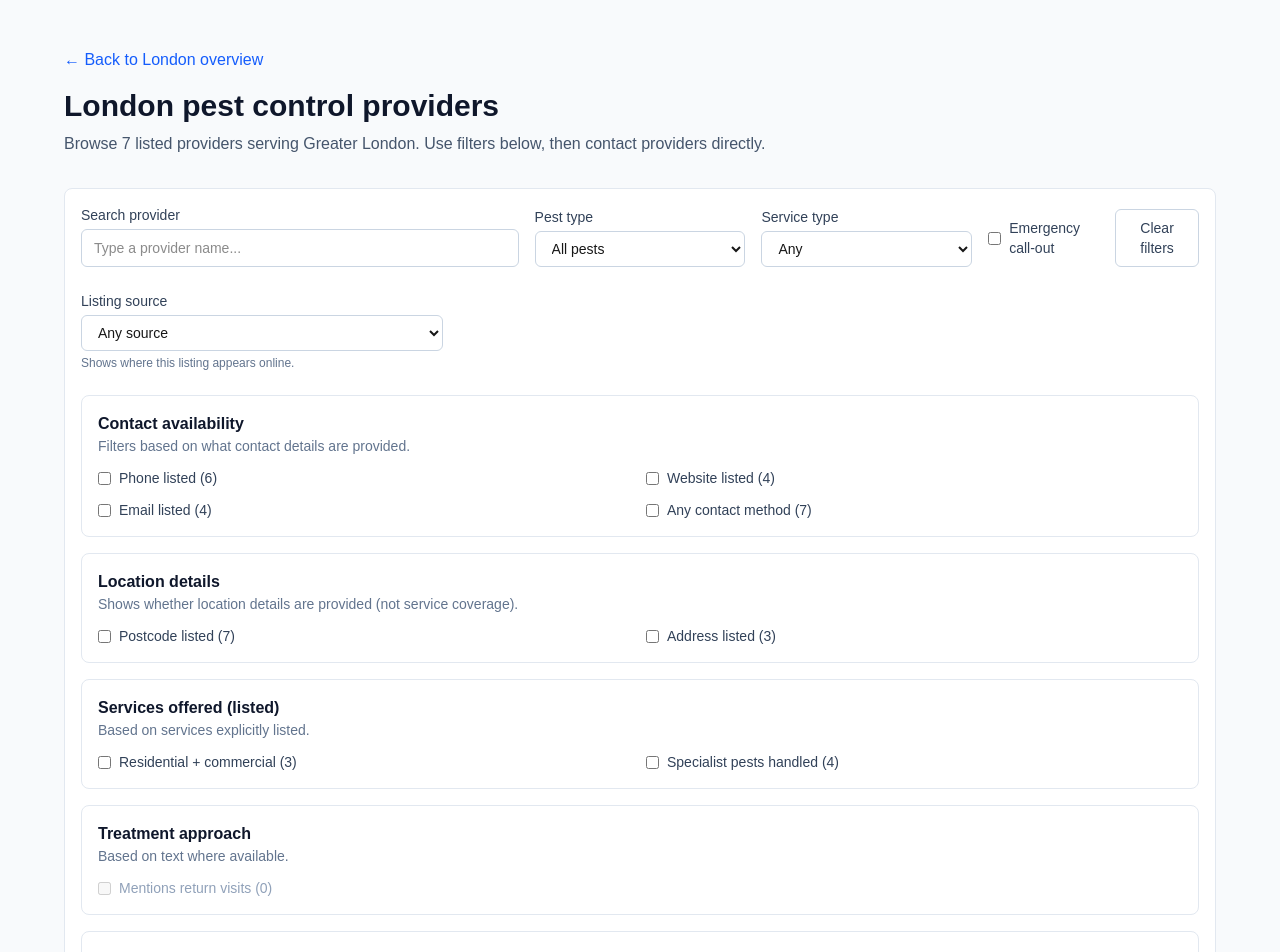
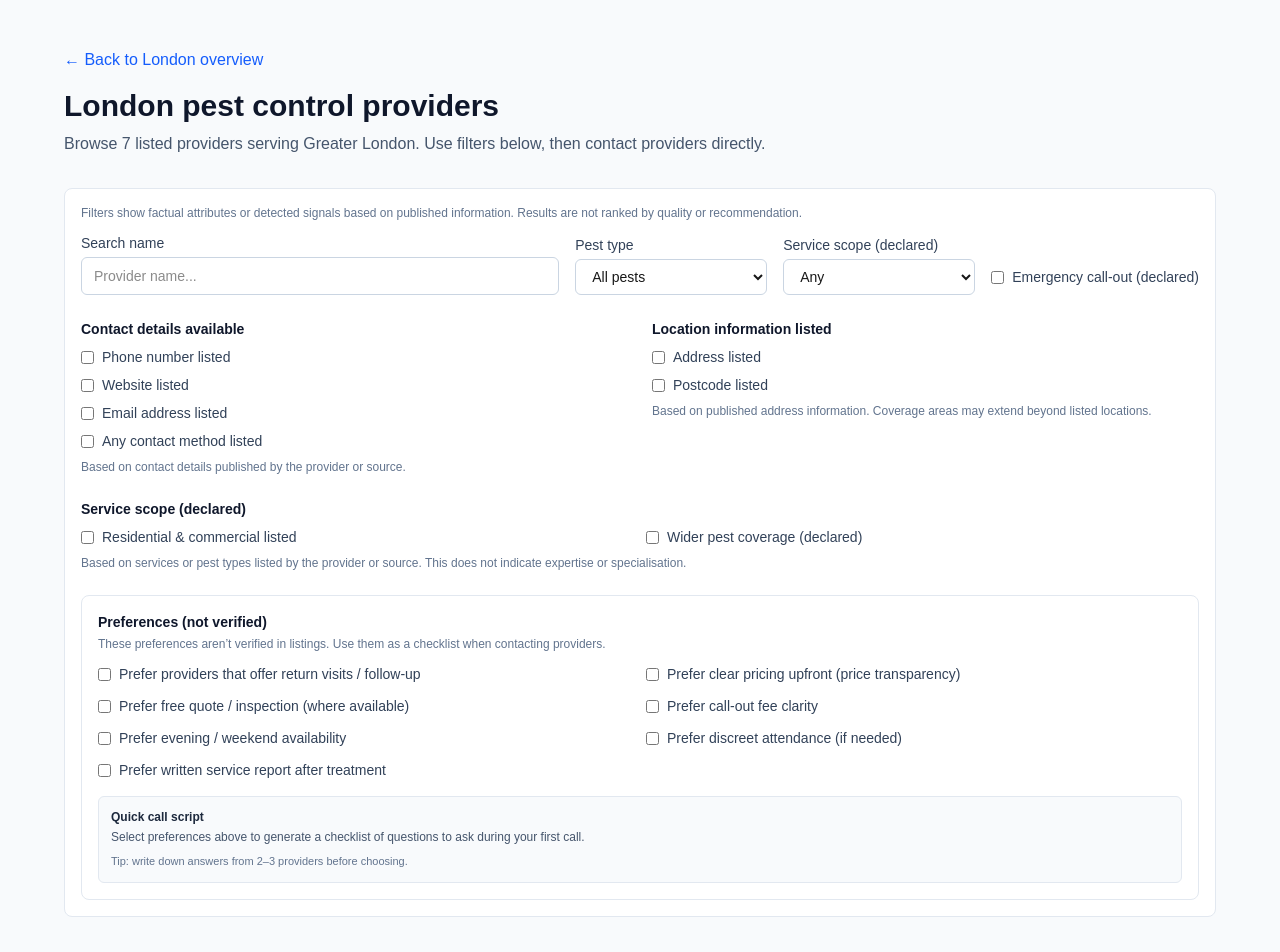
Before and after one commit to aarongeorghiades-hub/pestpro-index-london-v1, a Next.js app: page /london/pest-control in a window 1280 px wide. Shown: the top 952 px of the page. Built offline with nearby package versions, Linux system fonts and the light colour scheme.

Commit message:
Update FilterBar.tsx

```diff
--- a/components/FilterBar.tsx
+++ b/components/FilterBar.tsx
@@ -1,73 +1,152 @@
 'use client';
 
-import { useCallback, useMemo } from 'react';
 import { useRouter, useSearchParams } from 'next/navigation';
+import { useCallback, useMemo, useState } from 'react';
 
 type Counts = Record<string, number>;
 
-export default function FilterBar({ counts }: { counts: Counts }) {
+type Props = {
+  counts?: Counts;
+};
+
+function asBool(v: string | null): boolean {
+  return v === 'true';
+}
+
+export default function FilterBar({ counts = {} }: Props) {
   const router = useRouter();
   const searchParams = useSearchParams();
-
-  const get = (k: string) => searchParams.get(k) || '';
 
   const createQueryString = useCallback(
     (name: string, value: string) => {
       const params = new URLSearchParams(searchParams.toString());
-      if (value) params.set(name, value);
-      else params.delete(name);
+      if (value) {
+        params.set(name, value);
+      } else {
+        params.delete(name);
+      }
       return params.toString();
     },
     [searchParams]
   );
 
-  const setParam = (name: string, value: string) => {
-    router.push(`?${createQueryString(name, value)}`, { scroll: false });
+  const handleFilterChange = (name: string, value: string) => {
+    const qs = createQueryString(name, value);
+    router.push(qs ? `?${qs}` : '?', { scroll: false });
   };
 
-  const toggleBool = (name: string, on: boolean) => {
-    setParam(name, on ? 'true' : '');
+  const handleToggle = (name: string, checked: boolean) => {
+    handleFilterChange(name, checked ? 'true' : '');
   };
 
   const clearAll = () => {
-    router.push(`/london/pest-control`, { scroll: false });
+    router.push('?', { scroll: false });
   };
 
-  const boolChecked = (name: string) => get(name) === 'true';
-  const hasCount = (name: string) => (counts?.[name] || 0) > 0;
+  // ---- Preferences (not verified) ----
+  const [prefs, setPrefs] = useState({
+    returnVisits: false,
+    priceTransparency: false,
+    freeQuote: false,
+    calloutFeeClarity: false,
+    eveningWeekend: false,
+    discreetService: false,
+    writtenReport: false,
+  });
 
-  const sourceOptions = useMemo(
-    () => [
-      { value: '', label: 'Any source' },
-      { value: 'BPCA', label: 'BPCA' },
-      { value: 'NPTA', label: 'NPTA' },
-      { value: 'COUNCIL', label: 'Council' },
-      { value: 'COMPANY_WEBSITE', label: 'Company website' },
-    ],
-    []
+  const togglePref = (key: keyof typeof prefs) =>
+    setPrefs((p) => ({ ...p, [key]: !p[key] }));
+
+  const selectedPrefQuestions = useMemo(() => {
+    const q: string[] = [];
+    if (prefs.returnVisits)
+      q.push(
+        'Do you offer return visits / follow-up re-treatments if activity continues? What are the terms?'
       );
+    if (prefs.priceTransparency)
+      q.push(
+        'Can you explain pricing clearly upfront (typical ranges, what affects cost, and what’s included)?'
+      );
+    if (prefs.freeQuote)
+      q.push(
+        'Do you offer a free quote or inspection? If not, what is the charge?'
+      );
+    if (prefs.calloutFeeClarity)
+      q.push('Is there a call-out fee, and is it deducted if I proceed?');
+    if (prefs.eveningWeekend)
+      q.push('Do you offer evening or weekend appointments, and are there surcharges?');
+    if (prefs.discreetService)
+      q.push('Can you attend discreetly (unbranded vehicle / minimal signage) if needed?');
+    if (prefs.writtenReport)
+      q.push('Do you provide a written service report / treatment notes after the visit?');
+    return q;
+  }, [prefs]);
+
+  // Current values from URL
+  const q = searchParams.get('q') || '';
+  const pest = searchParams.get('pest') || '';
+  const type = searchParams.get('type') || '';
+  const emergency = asBool(searchParams.get('emergency'));
+
+  const has_phone = asBool(searchParams.get('has_phone'));
+  const has_website = asBool(searchParams.get('has_website'));
+  const has_email = asBool(searchParams.get('has_email'));
+  const has_any_contact = asBool(searchParams.get('has_any_contact'));
+
+  const has_postcode = asBool(searchParams.get('has_postcode'));
+  const has_address = asBool(searchParams.get('has_address'));
+
+  const both_services = asBool(searchParams.get('both_services'));
+  const specialist_pests = asBool(searchParams.get('specialist_pests'));
+
+  const anyActive =
+    Boolean(q || pest || type) ||
+    emergency ||
+    has_phone ||
+    has_website ||
+    has_email ||
+    has_any_contact ||
+    has_postcode ||
+    has_address ||
+    both_services ||
+    specialist_pests;
+
+  const isDisabled = (key: string) => {
+    const c = counts?.[key] ?? 0;
+    // If no providers have this signal, disable the checkbox (still shows label)
+    return c === 0;
+  };
 
   return (
-    <div className="bg-white p-4 rounded-lg border border-slate-200 mb-8 space-y-6">
-      {/* Top spine */}
-      <div className="grid grid-cols-1 md:grid-cols-5 gap-4 items-end">
-        <div className="md:col-span-2">
-          <label className="block text-sm font-medium text-slate-700 mb-1">Search provider</label>
+    <div className="bg-white p-4 rounded-lg border border-slate-200 mb-8">
+      {/* Helper copy */}
+      <p className="text-xs text-slate-500 mb-3">
+        Filters show factual attributes or detected signals based on published information. Results are not ranked by quality or recommendation.
+      </p>
+
+      {/* Top row: primary filters */}
+      <div className="space-y-4 md:space-y-0 md:flex md:gap-4 items-end">
+        <div className="flex-1">
+          <label className="block text-sm font-medium text-slate-700 mb-1">
+            Search name
+          </label>
           <input
             type="text"
-            placeholder="Type a provider name..."
+            placeholder="Provider name..."
             className="w-full px-3 py-2 border border-slate-300 rounded-md text-sm"
-            defaultValue={get('q')}
-            onChange={(e) => setParam('q', e.target.value)}
+            onChange={(e) => handleFilterChange('q', e.target.value)}
+            defaultValue={q}
           />
         </div>
 
-        <div>
-          <label className="block text-sm font-medium text-slate-700 mb-1">Pest type</label>
+        <div className="w-full md:w-48">
+          <label className="block text-sm font-medium text-slate-700 mb-1">
+            Pest type
+          </label>
           <select
             className="w-full px-3 py-2 border border-slate-300 rounded-md text-sm"
-            value={get('pest')}
-            onChange={(e) => setParam('pest', e.target.value)}
+            onChange={(e) => handleFilterChange('pest', e.target.value)}
+            defaultValue={pest}
           >
             <option value="">All pests</option>
             <option value="rats">Rats</option>
@@ -82,12 +161,14 @@ export default function FilterBar({ counts }: { counts: Counts }) {
           </select>
         </div>
 
-        <div>
-          <label className="block text-sm font-medium text-slate-700 mb-1">Service type</label>
+        <div className="w-full md:w-48">
+          <label className="block text-sm font-medium text-slate-700 mb-1">
+            Service scope (declared)
+          </label>
           <select
             className="w-full px-3 py-2 border border-slate-300 rounded-md text-sm"
-            value={get('type')}
-            onChange={(e) => setParam('type', e.target.value)}
+            onChange={(e) => handleFilterChange('type', e.target.value)}
+            defaultValue={type}
           >
             <option value="">Any</option>
             <option value="residential">Residential</option>
@@ -95,139 +176,277 @@ export default function FilterBar({ counts }: { counts: Counts }) {
           </select>
         </div>
 
-        <div className="flex gap-3 items-center justify-between">
-          <label className="flex items-center gap-2 cursor-pointer text-sm text-slate-700">
+        <div className="w-full md:w-auto pb-2 flex items-center justify-between md:block">
+          <label className="flex items-center gap-2 cursor-pointer">
             <input
               type="checkbox"
               className="rounded border-slate-300"
-              checked={boolChecked('emergency')}
-              onChange={(e) => toggleBool('emergency', e.target.checked)}
+              onChange={(e) =>
+                handleFilterChange('emergency', e.target.checked ? 'true' : '')
+              }
+              defaultChecked={emergency}
             />
-            Emergency call-out
+            <span className="text-sm text-slate-700">
+              Emergency call-out (declared)
+            </span>
           </label>
 
+          {anyActive && (
             <button
               type="button"
               onClick={clearAll}
-            className="px-3 py-2 border border-slate-300 rounded-md text-sm text-slate-700 hover:bg-slate-50"
+              className="ml-3 md:ml-0 md:mt-2 text-xs text-slate-600 hover:underline"
             >
               Clear filters
             </button>
+          )}
         </div>
       </div>
 
-      {/* Source */}
-      <div className="grid grid-cols-1 md:grid-cols-3 gap-4">
+      {/* Signals (data-backed) */}
+      <div className="mt-6 grid grid-cols-1 md:grid-cols-2 gap-6">
+        {/* Group 1 */}
         <div>
-          <label className="block text-sm font-medium text-slate-700 mb-1">Listing source</label>
-          <select
-            className="w-full px-3 py-2 border border-slate-300 rounded-md text-sm"
-            value={get('source')}
-            onChange={(e) => setParam('source', e.target.value)}
-          >
-            {sourceOptions.map((o) => (
-              <option key={o.value} value={o.value}>
-                {o.label}
-              </option>
-            ))}
-          </select>
-          <p className="text-xs text-slate-500 mt-1">Shows where this listing appears online.</p>
+          <div className="text-sm font-semibold text-slate-900 mb-2">
+            Contact details available
+          </div>
+          <div className="space-y-2">
+            <label className="flex items-center gap-2 text-sm text-slate-700 cursor-pointer">
+              <input
+                type="checkbox"
+                className="rounded border-slate-300"
+                checked={has_phone}
+                disabled={isDisabled('has_phone')}
+                onChange={(e) => handleToggle('has_phone', e.target.checked)}
+              />
+              Phone number listed
+            </label>
+
+            <label className="flex items-center gap-2 text-sm text-slate-700 cursor-pointer">
+              <input
+                type="checkbox"
+                className="rounded border-slate-300"
+                checked={has_website}
+                disabled={isDisabled('has_website')}
+                onChange={(e) => handleToggle('has_website', e.target.checked)}
+              />
+              Website listed
+            </label>
+
+            <label className="flex items-center gap-2 text-sm text-slate-700 cursor-pointer">
+              <input
+                type="checkbox"
+                className="rounded border-slate-300"
+                checked={has_email}
+                disabled={isDisabled('has_email')}
+                onChange={(e) => handleToggle('has_email', e.target.checked)}
+              />
+              Email address listed
+            </label>
+
+            <label className="flex items-center gap-2 text-sm text-slate-700 cursor-pointer">
+              <input
+                type="checkbox"
+                className="rounded border-slate-300"
+                checked={has_any_contact}
+                disabled={isDisabled('has_any_contact')}
+                onChange={(e) => handleToggle('has_any_contact', e.target.checked)}
+              />
+              Any contact method listed
+            </label>
+          </div>
+
+          <p className="text-xs text-slate-500 mt-2">
+            Based on contact details published by the provider or source.
+          </p>
+        </div>
+
+        {/* Group 2 */}
+        <div>
+          <div className="text-sm font-semibold text-slate-900 mb-2">
+            Location information listed
+          </div>
+          <div className="space-y-2">
+            <label className="flex items-center gap-2 text-sm text-slate-700 cursor-pointer">
+              <input
+                type="checkbox"
+                className="rounded border-slate-300"
+                checked={has_address}
+                disabled={isDisabled('has_address')}
+                onChange={(e) => handleToggle('has_address', e.target.checked)}
+              />
+              Address listed
+            </label>
+
+            <label className="flex items-center gap-2 text-sm text-slate-700 cursor-pointer">
+              <input
+                type="checkbox"
+                className="rounded border-slate-300"
+                checked={has_postcode}
+                disabled={isDisabled('has_postcode')}
+                onChange={(e) => handleToggle('has_postcode', e.target.checked)}
+              />
+              Postcode listed
+            </label>
+          </div>
+
+          <p className="text-xs text-slate-500 mt-2">
+            Based on published address information. Coverage areas may extend beyond listed locations.
+          </p>
+        </div>
+
+        {/* Group 3 (extra signals) */}
+        <div className="md:col-span-2">
+          <div className="text-sm font-semibold text-slate-900 mb-2">
+            Service scope (declared)
+          </div>
+
+          <div className="grid grid-cols-1 md:grid-cols-2 gap-3">
+            <label className="flex items-center gap-2 text-sm text-slate-700 cursor-pointer">
+              <input
+                type="checkbox"
+                className="rounded border-slate-300"
+                checked={both_services}
+                disabled={isDisabled('both_services')}
+                onChange={(e) => handleToggle('both_services', e.target.checked)}
+              />
+              Residential & commercial listed
+            </label>
+
+            <label className="flex items-center gap-2 text-sm text-slate-700 cursor-pointer">
+              <input
+                type="checkbox"
+                className="rounded border-slate-300"
+                checked={specialist_pests}
+                disabled={isDisabled('specialist_pests')}
+                onChange={(e) => handleToggle('specialist_pests', e.target.checked)}
+              />
+              Wider pest coverage (declared)
+            </label>
+          </div>
+
+          <p className="text-xs text-slate-500 mt-2">
+            Based on services or pest types listed by the provider or source. This does not indicate expertise or specialisation.
+          </p>
         </div>
       </div>
 
-      {/* Expanded filters (Groups 1–7) */}
-      <div className="space-y-4">
-        <Section title="Contact availability" subtitle="Filters based on what contact details are provided.">
-          <Check name="has_phone" label={`Phone listed (${counts.has_phone || 0})`} disabled={!hasCount('has_phone')} checked={boolChecked('has_phone')} onToggle={toggleBool} />
-          <Check name="has_website" label={`Website listed (${counts.has_website || 0})`} disabled={!hasCount('has_website')} checked={boolChecked('has_website')} onToggle={toggleBool} />
-          <Check name="has_email" label={`Email listed (${counts.has_email || 0})`} disabled={!hasCount('has_email')} checked={boolChecked('has_email')} onToggle={toggleBool} />
-          <Check name="has_any_contact" label={`Any contact method (${counts.has_any_contact || 0})`} disabled={!hasCount('has_any_contact')} checked={boolChecked('has_any_contact')} onToggle={toggleBool} />
-        </Section>
+      {/* Preferences (not verified) */}
+      <div className="mt-6 rounded-lg border border-slate-200 bg-white p-4">
+        <div className="mb-3">
+          <h3 className="text-sm font-semibold text-slate-900">
+            Preferences (not verified)
+          </h3>
+          <p className="text-xs text-slate-500 mt-1">
+            These preferences aren’t verified in listings. Use them as a checklist when contacting providers.
+          </p>
+        </div>
 
-        <Section title="Location details" subtitle="Shows whether location details are provided (not service coverage).">
-          <Check name="has_postcode" label={`Postcode listed (${counts.has_postcode || 0})`} disabled={!hasCount('has_postcode')} checked={boolChecked('has_postcode')} onToggle={toggleBool} />
-          <Check name="has_address" label={`Address listed (${counts.has_address || 0})`} disabled={!hasCount('has_address')} checked={boolChecked('has_address')} onToggle={toggleBool} />
-        </Section>
+        <div className="grid grid-cols-1 md:grid-cols-2 gap-3">
+          <label className="flex items-start gap-2 cursor-pointer">
+            <input
+              type="checkbox"
+              className="mt-1 rounded border-slate-300"
+              checked={prefs.returnVisits}
+              onChange={() => togglePref('returnVisits')}
+            />
+            <span className="text-sm text-slate-700">
+              Prefer providers that offer return visits / follow-up
+            </span>
+          </label>
 
-        <Section title="Services offered (listed)" subtitle="Based on services explicitly listed.">
-          <Check name="both_services" label={`Residential + commercial (${counts.both_services || 0})`} disabled={!hasCount('both_services')} checked={boolChecked('both_services')} onToggle={toggleBool} />
-          <Check name="specialist_pests" label={`Specialist pests handled (${counts.specialist_pests || 0})`} disabled={!hasCount('specialist_pests')} checked={boolChecked('specialist_pests')} onToggle={toggleBool} />
-        </Section>
+          <label className="flex items-start gap-2 cursor-pointer">
+            <input
+              type="checkbox"
+              className="mt-1 rounded border-slate-300"
+              checked={prefs.priceTransparency}
+              onChange={() => togglePref('priceTransparency')}
+            />
+            <span className="text-sm text-slate-700">
+              Prefer clear pricing upfront (price transparency)
+            </span>
+          </label>
 
-        <Section title="Treatment approach" subtitle="Based on text where available.">
-          <Check
-            name="mentions_follow_up"
-            label={`Mentions return visits (${counts.mentions_follow_up || 0})`}
-            disabled={!hasCount('mentions_follow_up')}
-            checked={boolChecked('mentions_follow_up')}
-            onToggle={toggleBool}
+          <label className="flex items-start gap-2 cursor-pointer">
+            <input
+              type="checkbox"
+              className="mt-1 rounded border-slate-300"
+              checked={prefs.freeQuote}
+              onChange={() => togglePref('freeQuote')}
             />
-        </Section>
+            <span className="text-sm text-slate-700">
+              Prefer free quote / inspection (where available)
+            </span>
+          </label>
 
-        <Section title="Pricing information" subtitle="Based on pricing information mentioned by the business (where available).">
-          <Check name="mentions_pricing" label={`Mentions pricing info (${counts.mentions_pricing || 0})`} disabled={!hasCount('mentions_pricing')} checked={boolChecked('mentions_pricing')} onToggle={toggleBool} />
-          <Check name="mentions_callout_fee" label={`Mentions call-out fee (${counts.mentions_callout_fee || 0})`} disabled={!hasCount('mentions_callout_fee')} checked={boolChecked('mentions_callout_fee')} onToggle={toggleBool} />
-          <Check name="mentions_free_quote" label={`Mentions free quote/inspection (${counts.mentions_free_quote || 0})`} disabled={!hasCount('mentions_free_quote')} checked={boolChecked('mentions_free_quote')} onToggle={toggleBool} />
-        </Section>
+          <label className="flex items-start gap-2 cursor-pointer">
+            <input
+              type="checkbox"
+              className="mt-1 rounded border-slate-300"
+              checked={prefs.calloutFeeClarity}
+              onChange={() => togglePref('calloutFeeClarity')}
+            />
+            <span className="text-sm text-slate-700">Prefer call-out fee clarity</span>
+          </label>
 
-        <Section title="Business details" subtitle="Based on the level of detail provided.">
-          <Check name="multiple_contact_methods" label={`Multiple contact methods (${counts.multiple_contact_methods || 0})`} disabled={!hasCount('multiple_contact_methods')} checked={boolChecked('multiple_contact_methods')} onToggle={toggleBool} />
-          <Check name="phone_and_website" label={`Phone + website (${counts.phone_and_website || 0})`} disabled={!hasCount('phone_and_website')} checked={boolChecked('phone_and_website')} onToggle={toggleBool} />
-          <Check name="email_domain_present" label={`Email domain present (${counts.email_domain_present || 0})`} disabled={!hasCount('email_domain_present')} checked={boolChecked('email_domain_present')} onToggle={toggleBool} />
-        </Section>
+          <label className="flex items-start gap-2 cursor-pointer">
+            <input
+              type="checkbox"
+              className="mt-1 rounded border-slate-300"
+              checked={prefs.eveningWeekend}
+              onChange={() => togglePref('eveningWeekend')}
+            />
+            <span className="text-sm text-slate-700">Prefer evening / weekend availability</span>
+          </label>
 
-        <Section title="Listings & associations" subtitle="Based on where the business appears online (source-based, no scoring).">
-          <Check name="association_listed" label={`Association-listed (${counts.association_listed || 0})`} disabled={!hasCount('association_listed')} checked={boolChecked('association_listed')} onToggle={toggleBool} />
-          <Check name="multi_source" label={`Listed in multiple sources (${counts.multi_source || 0})`} disabled={!hasCount('multi_source')} checked={boolChecked('multi_source')} onToggle={toggleBool} />
-        </Section>
+          <label className="flex items-start gap-2 cursor-pointer">
+            <input
+              type="checkbox"
+              className="mt-1 rounded border-slate-300"
+              checked={prefs.discreetService}
+              onChange={() => togglePref('discreetService')}
+            />
+            <span className="text-sm text-slate-700">
+              Prefer discreet attendance (if needed)
+            </span>
+          </label>
+
+          <label className="flex items-start gap-2 cursor-pointer">
+            <input
+              type="checkbox"
+              className="mt-1 rounded border-slate-300"
+              checked={prefs.writtenReport}
+              onChange={() => togglePref('writtenReport')}
+            />
+            <span className="text-sm text-slate-700">
+              Prefer written service report after treatment
+            </span>
+          </label>
+        </div>
+
+        {/* Call script */}
+        <div className="mt-4 rounded-md bg-slate-50 border border-slate-200 p-3">
+          <div className="text-xs font-semibold text-slate-800 mb-1">
+            Quick call script
+          </div>
+
+          {selectedPrefQuestions.length === 0 ? (
+            <p className="text-xs text-slate-600">
+              Select preferences above to generate a checklist of questions to ask during your first call.
+            </p>
+          ) : (
+            <ol className="list-decimal ml-4 space-y-1 text-xs text-slate-700">
+              {selectedPrefQuestions.map((qq, idx) => (
+                <li key={idx}>{qq}</li>
+              ))}
+            </ol>
+          )}
+
+          <p className="text-[11px] text-slate-500 mt-2">
+            Tip: write down answers from 2–3 providers before choosing.
+          </p>
+        </div>
       </div>
     </div>
   );
 }
-
-function Section({
-  title,
-  subtitle,
-  children,
-}: {
-  title: string;
-  subtitle?: string;
-  children: React.ReactNode;
-}) {
-  return (
-    <div className="border border-slate-200 rounded-lg p-4">
-      <div className="mb-3">
-        <div className="font-semibold text-slate-900">{title}</div>
-        {subtitle ? <div className="text-sm text-slate-500">{subtitle}</div> : null}
-      </div>
-      <div className="grid grid-cols-1 md:grid-cols-2 gap-3">{children}</div>
-    </div>
-  );
-}
-
-function Check({
-  name,
-  label,
-  checked,
-  disabled,
-  onToggle,
-}: {
-  name: string;
-  label: string;
-  checked: boolean;
-  disabled: boolean;
-  onToggle: (name: string, on: boolean) => void;
-}) {
-  return (
-    <label className={`flex items-center gap-2 text-sm ${disabled ? 'text-slate-400' : 'text-slate-700'} cursor-pointer`}>
-      <input
-        type="checkbox"
-        className="rounded border-slate-300"
-        checked={checked}
-        disabled={disabled}
-        onChange={(e) => onToggle(name, e.target.checked)}
-      />
-      <span>{label}</span>
-    </label>
-  );
-}
```
Lines whose indentation alone changed are shown as unchanged.
